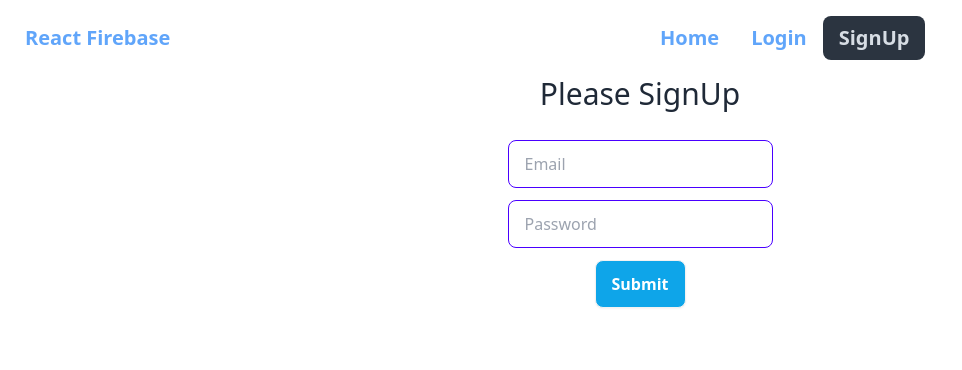
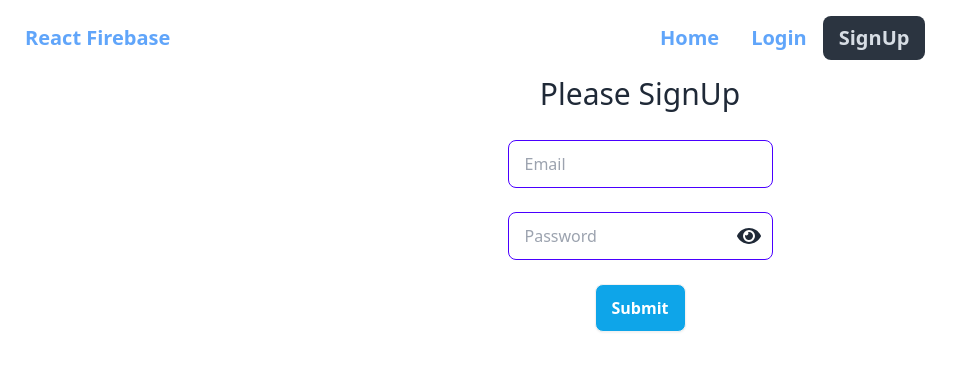
Before and after one commit to Sakhawat71/user-email-password-auth, a React (Vite) app: page /signup in a window 1280 px wide. Shown: the top 370 px of the page, without its empty margins (0-962 px from the left). Built offline with nearby package versions, Linux system fonts and the light colour scheme.

Commit message:
sign up show password option

```diff
--- a/package.json
+++ b/package.json
@@ -15,6 +15,7 @@
     "match-sorter": "^6.3.1",
     "react": "^18.2.0",
     "react-dom": "^18.2.0",
+    "react-icons": "^4.12.0",
     "react-router-dom": "^6.19.0",
     "sort-by": "^1.2.0"
   },
--- a/src/components/SignUp/SignUp.jsx
+++ b/src/components/SignUp/SignUp.jsx
@@ -1,12 +1,13 @@
-import { createUserWithEmailAndPassword} from "firebase/auth";
+import { createUserWithEmailAndPassword } from "firebase/auth";
 import auth from "../../firebase/firebase.config";
 import { useState } from "react";
+import { FaEye, FaEyeSlash } from 'react-icons/fa';
 
 
 const SignUp = () => {
-    const [signUpError ,setSignUpError] = useState('');
-    const [success,setSuccess] = useState('');
-    const [showPassword,setShowPassword] = useState(false);
+    const [signUpError, setSignUpError] = useState('');
+    const [success, setSuccess] = useState('');
+    const [showPassword, setShowPassword] = useState(false);
 
     const handelOnSubmit = e => {
         e.preventDefault()
@@ -15,11 +16,11 @@ const SignUp = () => {
 
         setSignUpError('');
         setSuccess('');
-        if(password.length < 6){
+        if (password.length < 6) {
             setSignUpError("Password cannot be less than 6 characters")
             return;
         }
-        else if(!/[A-Z]/.test(password)){
+        else if (!/[A-Z]/.test(password)) {
             setSignUpError("At least one uppercase letter is required")
         }
 
@@ -31,7 +32,7 @@ const SignUp = () => {
             .catch(error => {
                 const errorCode = error.code;
                 const errorMessage = error.message;
-                console.log(errorCode,errorMessage)
+                console.log(errorCode, errorMessage)
                 setSignUpError(errorMessage)
             })
 
@@ -41,7 +42,7 @@ const SignUp = () => {
         <div className="text-center ">
             <h2 className="text-3xl">Please SignUp</h2>
 
-            <form onSubmit={handelOnSubmit} className=" py-5 space-y-3 my-2">
+            <form onSubmit={handelOnSubmit} className=" py-5 my-2 flex flex-col justify-center items-center">
                 <input
                     type="email"
                     name="user_email"
@@ -52,15 +53,22 @@ const SignUp = () => {
                 />
                 <br />
 
+                <div className="relative">
                     <input
-                    type="password"
+                        type={showPassword ? "password" : "text"}
                         name="user_password"
                         id=""
                         placeholder="Password"
                         className=" input input-bordered input-primary "
                         required
+                    />
+                    <span onClick={() => setShowPassword(!showPassword)} className="text-center text-2xl absolute right-3 top-3">
+                        {
+                            showPassword ? <FaEyeSlash></FaEyeSlash> : <FaEye></FaEye>
+                        }
+                    </span>
+                </div>
 
-                />
                 <br />
 
                 <input
```
Also changed, not shown: 1 other file (tests, documents, lock files or other folders). Lines whose indentation alone changed are shown as unchanged.
